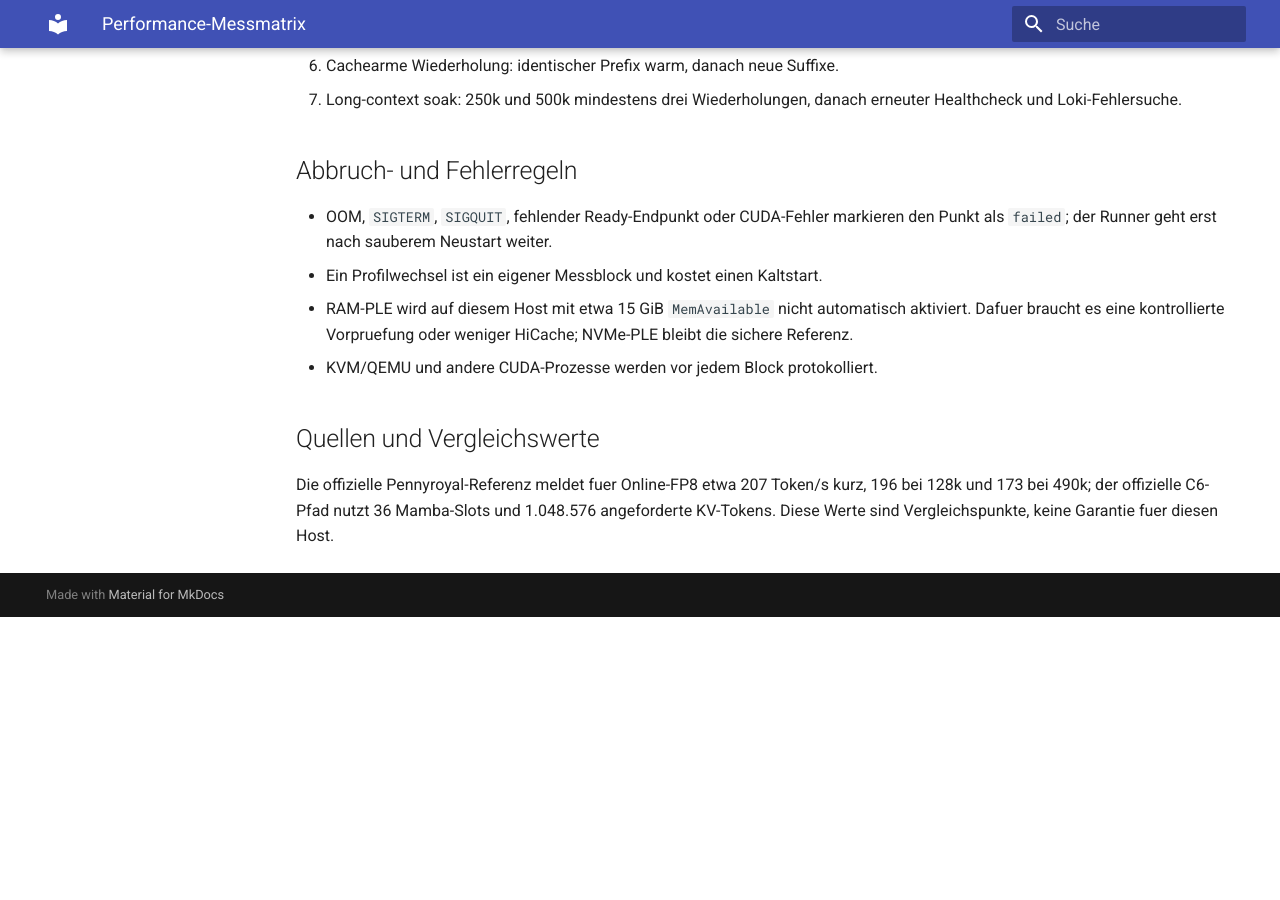
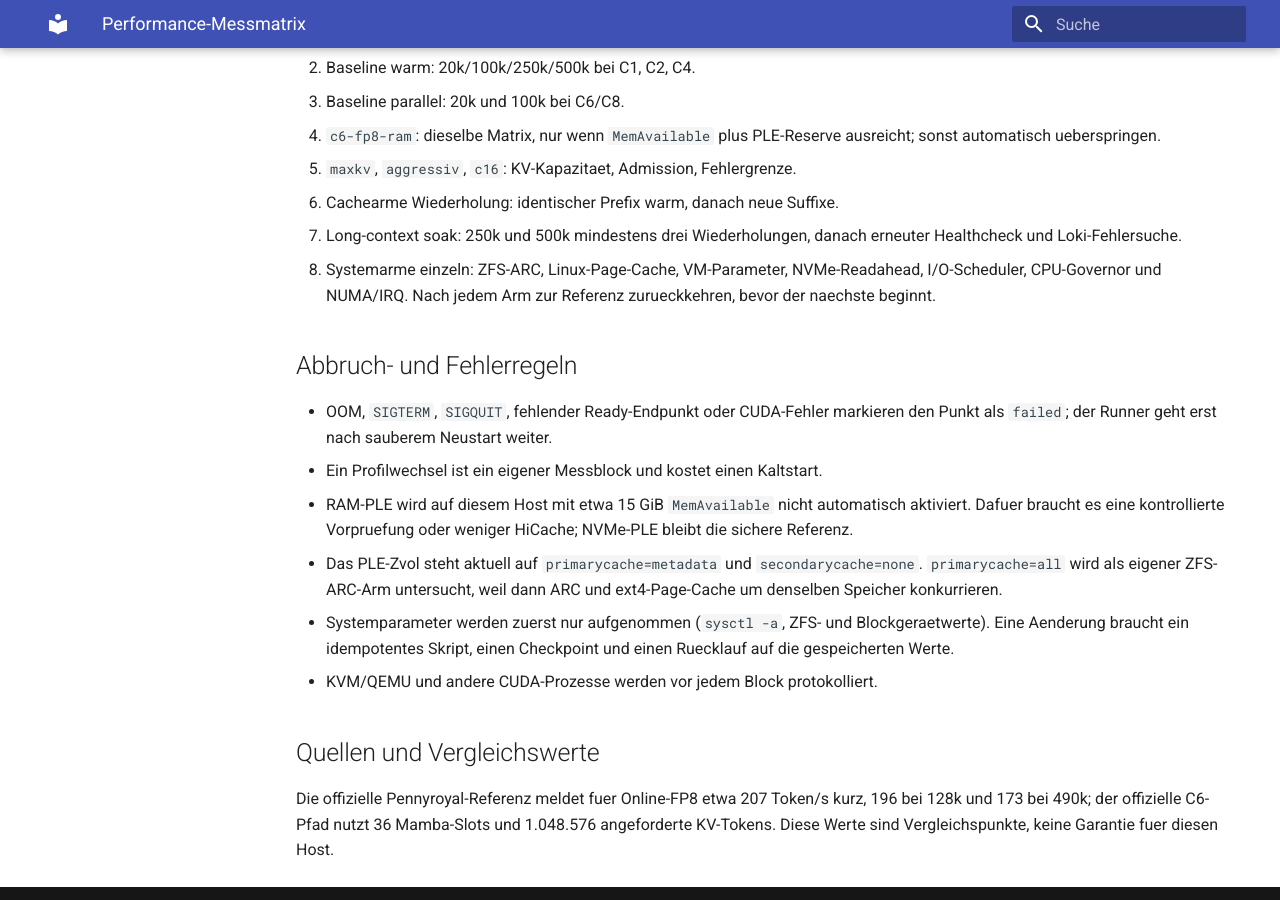
Before and after one commit to thomasdenk79-cyber/llm-infra-setup, an MkDocs documentation site: the page built from docs/performance-matrix.md, in a window 1280 px wide and 900 px high, scrolled down 1337 px. Built offline with MkDocs 1.6.1 and Material for MkDocs 9.7.7, drawn with Linux system fonts in a browser that asks for light colours; before the commit the page ends 1954 px from its top, so only the background shows below that; some of the changed text lies outside the part shown.

Commit message:
stand: 2026-10-03T09:53 gesichert (2 Dateien)

```diff
--- a/docs/performance-matrix.md
+++ b/docs/performance-matrix.md
@@ -18,6 +18,9 @@
 | PLE | NVMe, RAM nur bei ausreichendem RAM | SSD-Latenz gegen RAM-Bandbreite |
 | HiCache | 0, 16, 32 GiB | Hostcache gegen freie RAM-Reserve |
 | KV-Pool | automatisch, 824k, 1.0M | Kapazitaet gegen Decode-/VRAM-Kosten |
+| ZFS-/Linux-Cache | Referenz, `primarycache=all`, ARC 8/16/24 GiB | PLE-Caching ohne RAM-PLE |
+| Kernel/VM | Referenz, swappiness/cache-pressure/dirty ratios als Einzelarme | RAM-Druck und Flush-Verhalten |
+| I/O/CPU | Scheduler, Readahead, Governor, NUMA/IRQ nur einzeln | SSD-Prefill und Decode-Jitter |
 
 ## Profile
 
@@ -41,6 +44,9 @@
 6. Cachearme Wiederholung: identischer Prefix warm, danach neue Suffixe.
 7. Long-context soak: 250k und 500k mindestens drei Wiederholungen, danach
    erneuter Healthcheck und Loki-Fehlersuche.
+8. Systemarme einzeln: ZFS-ARC, Linux-Page-Cache, VM-Parameter, NVMe-Readahead,
+   I/O-Scheduler, CPU-Governor und NUMA/IRQ. Nach jedem Arm zur Referenz
+   zurueckkehren, bevor der naechste beginnt.
 
 ## Abbruch- und Fehlerregeln
 
@@ -50,6 +56,12 @@
 * RAM-PLE wird auf diesem Host mit etwa 15 GiB `MemAvailable` nicht automatisch
   aktiviert. Dafuer braucht es eine kontrollierte Vorpruefung oder weniger
   HiCache; NVMe-PLE bleibt die sichere Referenz.
+* Das PLE-Zvol steht aktuell auf `primarycache=metadata` und
+  `secondarycache=none`. `primarycache=all` wird als eigener ZFS-ARC-Arm
+  untersucht, weil dann ARC und ext4-Page-Cache um denselben Speicher konkurrieren.
+* Systemparameter werden zuerst nur aufgenommen (`sysctl -a`, ZFS- und
+  Blockgeraetwerte). Eine Aenderung braucht ein idempotentes Skript, einen
+  Checkpoint und einen Ruecklauf auf die gespeicherten Werte.
 * KVM/QEMU und andere CUDA-Prozesse werden vor jedem Block protokolliert.
 
 ## Quellen und Vergleichswerte
```
Also changed, not shown: docs/HANDOFF.md (+5 -1 lines).
